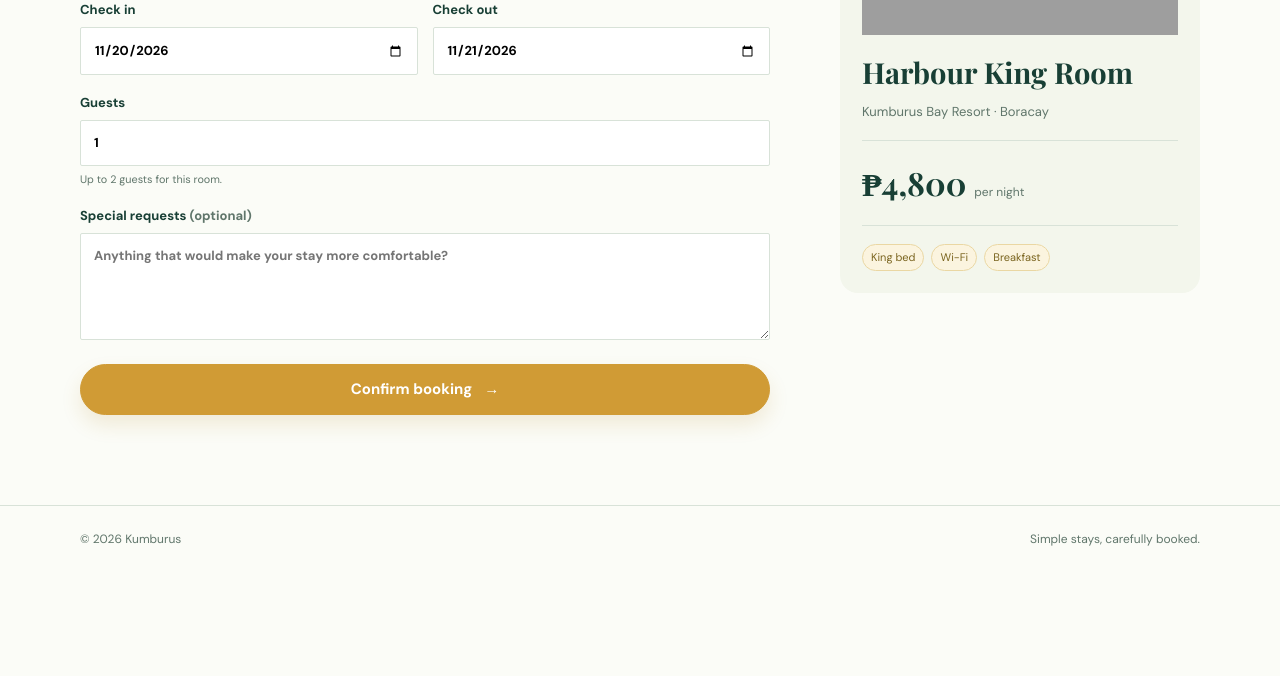
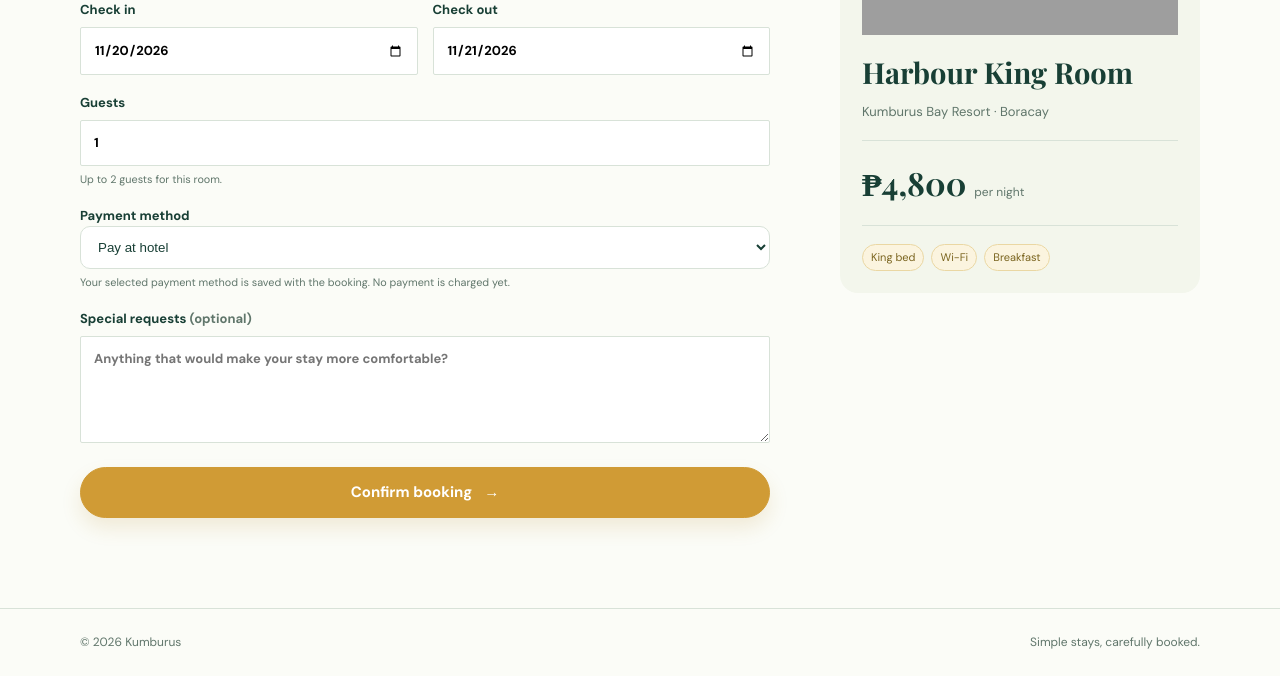
Before and after one commit to robnic-cyber/kumburus, a Laravel app: page /bookings/create/1 in a window 1280 px wide. Shown: the part 337-1013 px from the top of the page. Before the commit the page ends 883 px from the top, so only its background shows below. Run offline with Laravel 12, Linux system fonts and the light colour scheme; a user stored in the database is signed in; data comes from the database, SQL or seed files in the repository; parts of the project's set-up code (start-up, migrations or seed data) failed here and were passed over; grey boxes are pictures that could not be loaded.

Commit message:
Add payment method to bookings

```diff
--- a/app/Http/Controllers/AdminBookingController.php
+++ b/app/Http/Controllers/AdminBookingController.php
@@ -46,6 +46,7 @@ class AdminBookingController extends Controller
             'check_in' => ['required', 'date'],
             'check_out' => ['required', 'date', 'after:check_in'],
             'guests' => ['required', 'integer', 'min:1', 'max:20'],
+            'payment_method' => ['sometimes', 'required', Rule::in(array_keys(Booking::paymentMethods()))],
             'status' => ['required', Rule::in(['pending', 'confirmed', 'cancelled'])],
             'special_requests' => ['nullable', 'string', 'max:2000'],
         ]);
@@ -84,6 +85,7 @@ class AdminBookingController extends Controller
                 'check_out' => $data['check_out'],
                 'guests' => $data['guests'],
                 'total_amount' => $nights * $room->price_per_night,
+                'payment_method' => $data['payment_method'] ?? $lockedBooking->payment_method,
                 'status' => $data['status'],
                 'special_requests' => $data['special_requests'] ?? null,
             ]);
--- a/app/Http/Controllers/BookingController.php
+++ b/app/Http/Controllers/BookingController.php
@@ -12,6 +12,7 @@ use Illuminate\Support\Facades\DB;
 use Illuminate\Support\Facades\Log;
 use Illuminate\Support\Facades\Mail;
 use Illuminate\Support\Str;
+use Illuminate\Validation\Rule;
 use Illuminate\Validation\ValidationException;
 use Illuminate\View\View;
 use Throwable;
@@ -39,6 +40,7 @@ class BookingController extends Controller
             'check_in' => ['required', 'date', 'after_or_equal:today'],
             'check_out' => ['required', 'date', 'after:check_in'],
             'guests' => ['required', 'integer', 'min:1', 'max:20'],
+            'payment_method' => ['required', Rule::in(array_keys(Booking::paymentMethods()))],
             'special_requests' => ['nullable', 'string', 'max:2000'],
         ]);
 
@@ -72,6 +74,7 @@ class BookingController extends Controller
                 'check_out' => $data['check_out'],
                 'guests' => $data['guests'],
                 'total_amount' => $nights * (float) $room->price_per_night,
+                'payment_method' => $data['payment_method'],
                 'status' => 'confirmed',
                 'special_requests' => $data['special_requests'] ?? null,
             ]);
@@ -129,6 +132,7 @@ class BookingController extends Controller
             'check_in' => ['required', 'date', 'after_or_equal:today'],
             'check_out' => ['required', 'date', 'after:check_in'],
             'guests' => ['required', 'integer', 'min:1', 'max:20'],
+            'payment_method' => ['sometimes', 'required', Rule::in(array_keys(Booking::paymentMethods()))],
             'special_requests' => ['nullable', 'string', 'max:2000'],
         ]);
 
@@ -172,6 +176,7 @@ class BookingController extends Controller
                 'check_out' => $data['check_out'],
                 'guests' => $data['guests'],
                 'total_amount' => $nights * (float) $room->price_per_night,
+                'payment_method' => $data['payment_method'] ?? $lockedBooking->payment_method,
                 'special_requests' => $data['special_requests'] ?? null,
             ]);
         });
--- a/app/Models/Booking.php
+++ b/app/Models/Booking.php
@@ -18,6 +18,7 @@ class Booking extends Model
         'check_out',
         'guests',
         'total_amount',
+        'payment_method',
         'status',
         'special_requests',
         'email_sent_at',
@@ -31,6 +32,21 @@ class Booking extends Model
             'total_amount' => 'decimal:2',
             'email_sent_at' => 'datetime',
         ];
+    }
+
+    public static function paymentMethods(): array
+    {
+        return [
+            'pay_at_hotel' => 'Pay at hotel',
+            'gcash' => 'GCash',
+            'card' => 'Credit or debit card',
+            'bank_transfer' => 'Bank transfer',
+        ];
+    }
+
+    public function getPaymentMethodLabelAttribute(): string
+    {
+        return self::paymentMethods()[$this->payment_method] ?? ucfirst(str_replace('_', ' ', (string) $this->payment_method));
     }
 
     public function user(): BelongsTo
--- a/resources/views/admin/bookings/index.blade.php
+++ b/resources/views/admin/bookings/index.blade.php
@@ -47,7 +47,7 @@
                             <span>to {{ $booking->check_out->format('M d, Y') }}</span>
                         </div>
                         <span class="status-badge status-{{ $booking->status }}">{{ ucfirst($booking->status) }}</span>
-                        <strong>₱{{ number_format((float) $booking->total_amount, 0) }}</strong>
+                        <div><strong>₱{{ number_format((float) $booking->total_amount, 0) }}</strong><span>{{ $booking->payment_method_label }}</span></div>
                         <a class="text-link" href="{{ route('admin.bookings.edit', $booking) }}">Edit</a>
                     </div>
                 @endforeach
--- a/resources/views/bookings/create.blade.php
+++ b/resources/views/bookings/create.blade.php
@@ -17,6 +17,14 @@
                 <label>Check out<input type="date" name="check_out" value="{{ old('check_out', now()->addDays(2)->format('Y-m-d')) }}" min="{{ now()->addDay()->format('Y-m-d') }}" required></label>
             </div>
             <label>Guests<input type="number" name="guests" value="{{ old('guests', 1) }}" min="1" max="{{ $room->capacity }}" required><small>Up to {{ $room->capacity }} guests for this room.</small></label>
+            <label>Payment method
+                <select name="payment_method" required>
+                    @foreach(\App\Models\Booking::paymentMethods() as $value => $label)
+                        <option value="{{ $value }}" @selected(old('payment_method', 'pay_at_hotel') === $value)>{{ $label }}</option>
+                    @endforeach
+                </select>
+                <small>Your selected payment method is saved with the booking. No payment is charged yet.</small>
+            </label>
             <label>Special requests <span class="muted">(optional)</span><textarea name="special_requests" rows="4" placeholder="Anything that would make your stay more comfortable?">{{ old('special_requests') }}</textarea></label>
             <button class="button button-full" type="submit">Confirm booking <span>→</span></button>
         </form>
--- a/resources/views/bookings/show.blade.php
+++ b/resources/views/bookings/show.blade.php
@@ -23,6 +23,7 @@
             <div><span>Check in</span><strong>{{ $booking->check_in->format('D, M d, Y') }}</strong></div>
             <div><span>Check out</span><strong>{{ $booking->check_out->format('D, M d, Y') }}</strong></div>
             <div><span>Guests</span><strong>{{ $booking->guests }}</strong></div>
+            <div><span>Payment method</span><strong>{{ $booking->payment_method_label }}</strong></div>
             <div><span>Total</span><strong>₱{{ number_format((float) $booking->total_amount, 2) }}</strong></div>
         </div>
 
--- a/resources/views/emails/booking-confirmed.blade.php
+++ b/resources/views/emails/booking-confirmed.blade.php
@@ -1 +1 @@
-<!doctype html><html><body style="font-family:Arial,sans-serif;color:#183f35;line-height:1.6"><div style="max-width:600px;margin:0 auto;padding:40px 24px"><p style="letter-spacing:.16em;color:#b4811f;font-size:12px;font-weight:bold">KUMBURUS</p><h1 style="font-family:Georgia,serif;font-size:36px;margin-bottom:8px">Your stay is confirmed.</h1><p>Hi {{ $booking->user->name }}, we’re looking forward to welcoming you.</p><div style="background:#f3f6ec;padding:24px;margin:28px 0"><p style="margin:0;color:#b4811f;font-weight:bold">{{ $booking->confirmation_code }}</p><h2 style="font-family:Georgia,serif;margin-bottom:4px">{{ $booking->room->hotel->name }}</h2><p style="margin-top:0">{{ $booking->room->name }}</p><p><strong>Check in:</strong> {{ $booking->check_in->format('M d, Y') }}<br><strong>Check out:</strong> {{ $booking->check_out->format('M d, Y') }}<br><strong>Guests:</strong> {{ $booking->guests }}<br><strong>Total:</strong> ₱{{ number_format((float) $booking->total_amount, 2) }}</p></div><p>Keep this email for your records. See you soon.</p></div></body></html>
+<!doctype html><html><body style="font-family:Arial,sans-serif;color:#183f35;line-height:1.6"><div style="max-width:600px;margin:0 auto;padding:40px 24px"><p style="letter-spacing:.16em;color:#b4811f;font-size:12px;font-weight:bold">KUMBURUS</p><h1 style="font-family:Georgia,serif;font-size:36px;margin-bottom:8px">Your stay is confirmed.</h1><p>Hi {{ $booking->user->name }}, we’re looking forward to welcoming you.</p><div style="background:#f3f6ec;padding:24px;margin:28px 0"><p style="margin:0;color:#b4811f;font-weight:bold">{{ $booking->confirmation_code }}</p><h2 style="font-family:Georgia,serif;margin-bottom:4px">{{ $booking->room->hotel->name }}</h2><p style="margin-top:0">{{ $booking->room->name }}</p><p><strong>Check in:</strong> {{ $booking->check_in->format('M d, Y') }}<br><strong>Check out:</strong> {{ $booking->check_out->format('M d, Y') }}<br><strong>Guests:</strong> {{ $booking->guests }}<br><strong>Payment method:</strong> {{ $booking->payment_method_label }}<br><strong>Total:</strong> ₱{{ number_format((float) $booking->total_amount, 2) }}</p></div><p>Keep this email for your records. See you soon.</p></div></body></html>
```
Also changed, not shown: resources/views/admin/bookings/edit.blade.php (+9 -0 lines), resources/views/bookings/edit.blade.php (+7 -0 lines), tests/Feature/BookingFlowTest.php (+3 -0 lines), tests/Feature/GuestBookingEditTest.php (+2 -0 lines), database/migrations/2026_11_20_000100_add_payment_method_to_bookings_table.php (added).
